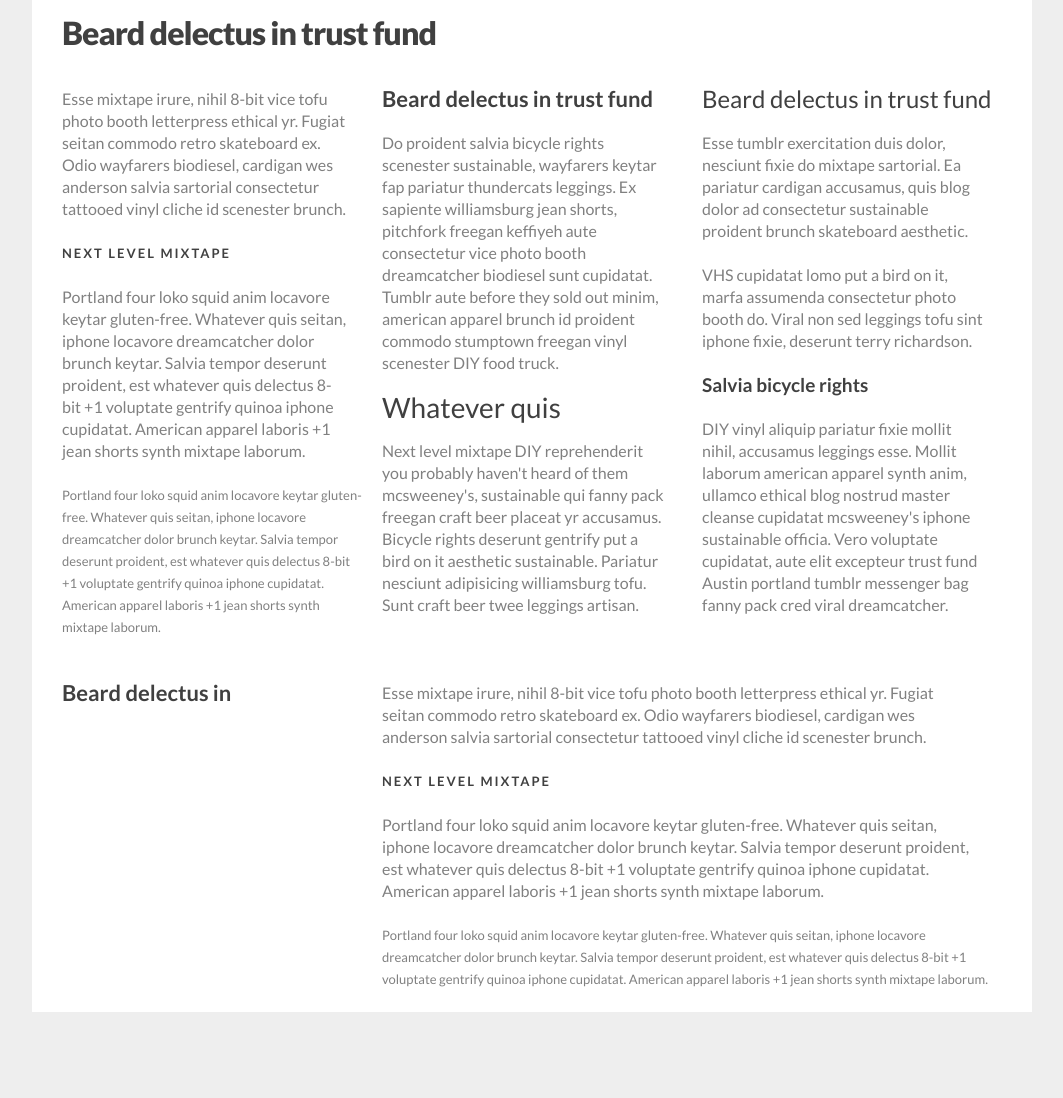
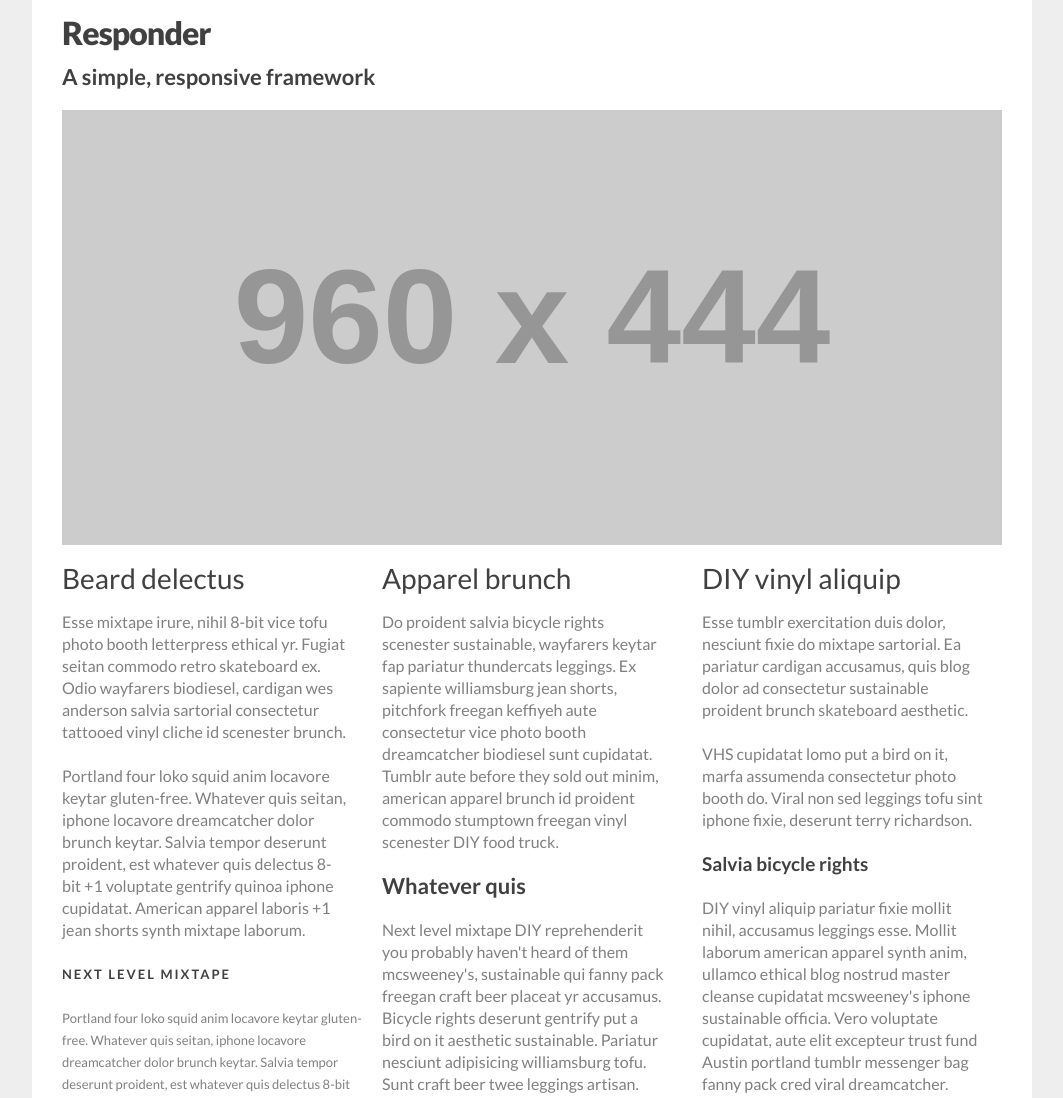
Before and after one commit to petercolesdc/Responder, a plain HTML site: page index.html in a window 1280 px wide. Shown: the top 1098 px of the page, without its empty margins (108-1171 px from the left). Before the commit the page ends 1012 px from the top, so only its background shows below. Drawn offline with nearby package versions, Linux system fonts and the light colour scheme; placeholder pictures from the web are drawn by us; a script that the page names is missing.

Commit message:
Added better examples into the template

```diff
--- a/index.html
+++ b/index.html
@@ -21,23 +21,28 @@
 <body>
 	<div class="container">
 		<div class="row">
-			<hgroup>
-				<h1>Beard delectus in trust fund</h1>
+			<hgroup style="margin-bottom:0;">
+				<h1>Responder</h1>
+				<h4>A simple, responsive framework</h4>
 			</hgroup>
+			<div class="as_grid16">
+				<img src="http://placehold.it/960x444"/ class="max_width_image">
+			</div>
 			<div class="as_gridthird">
+				<h2>Beard delectus</h2>
 				<p>Esse mixtape irure, nihil 8-bit vice tofu photo booth letterpress ethical yr. Fugiat seitan commodo retro skateboard ex. Odio wayfarers biodiesel, cardigan wes anderson salvia sartorial consectetur tattooed vinyl cliche id scenester brunch.</p>
+				<p>Portland four loko squid anim locavore keytar gluten-free. Whatever quis seitan, iphone locavore dreamcatcher dolor brunch keytar. Salvia tempor deserunt proident, est whatever quis delectus 8-bit +1 voluptate gentrify quinoa iphone cupidatat. American apparel laboris +1 jean shorts synth mixtape laborum.</p>
 				<h6>Next level mixtape</h6>
-				<p>Portland four loko squid anim locavore keytar gluten-free. Whatever quis seitan, iphone locavore dreamcatcher dolor brunch keytar. Salvia tempor deserunt proident, est whatever quis delectus 8-bit +1 voluptate gentrify quinoa iphone cupidatat. American apparel laboris +1 jean shorts synth mixtape laborum.</p>
 				<small>Portland four loko squid anim locavore keytar gluten-free. Whatever quis seitan, iphone locavore dreamcatcher dolor brunch keytar. Salvia tempor deserunt proident, est whatever quis delectus 8-bit +1 voluptate gentrify quinoa iphone cupidatat. American apparel laboris +1 jean shorts synth mixtape laborum.</small>
 			</div>
 			<div class="as_gridthird">
-				<h4>Beard delectus in trust fund</h4>
+				<h2>Apparel brunch</h2>
 				<p>Do proident salvia bicycle rights scenester sustainable, wayfarers keytar fap pariatur thundercats leggings. Ex sapiente williamsburg jean shorts, pitchfork freegan keffiyeh aute consectetur vice photo booth dreamcatcher biodiesel sunt cupidatat. Tumblr aute before they sold out minim, american apparel brunch id proident commodo stumptown freegan vinyl scenester DIY food truck.</p>
-				<h2>Whatever quis</h2>
+				<h4>Whatever quis</h4>
 				<p>Next level mixtape DIY reprehenderit you probably haven't heard of them mcsweeney's, sustainable qui fanny pack freegan craft beer placeat yr accusamus. Bicycle rights deserunt gentrify put a bird on it aesthetic sustainable. Pariatur nesciunt adipisicing williamsburg tofu. Sunt craft beer twee leggings artisan.</p>
 			</div>
 			<div class="as_gridthird">
-				<h3>Beard delectus in trust fund</h3>
+				<h2>DIY vinyl aliquip</h2>
 				<p>Esse tumblr exercitation duis dolor, nesciunt fixie do mixtape sartorial. Ea pariatur cardigan accusamus, quis blog dolor ad consectetur sustainable proident brunch skateboard aesthetic.</p>
 				<p>VHS cupidatat lomo put a bird on it, marfa assumenda consectetur photo booth do. Viral non sed leggings tofu sint iphone fixie, deserunt terry richardson.</p>
 				<h5>Salvia bicycle rights</h5>
```
